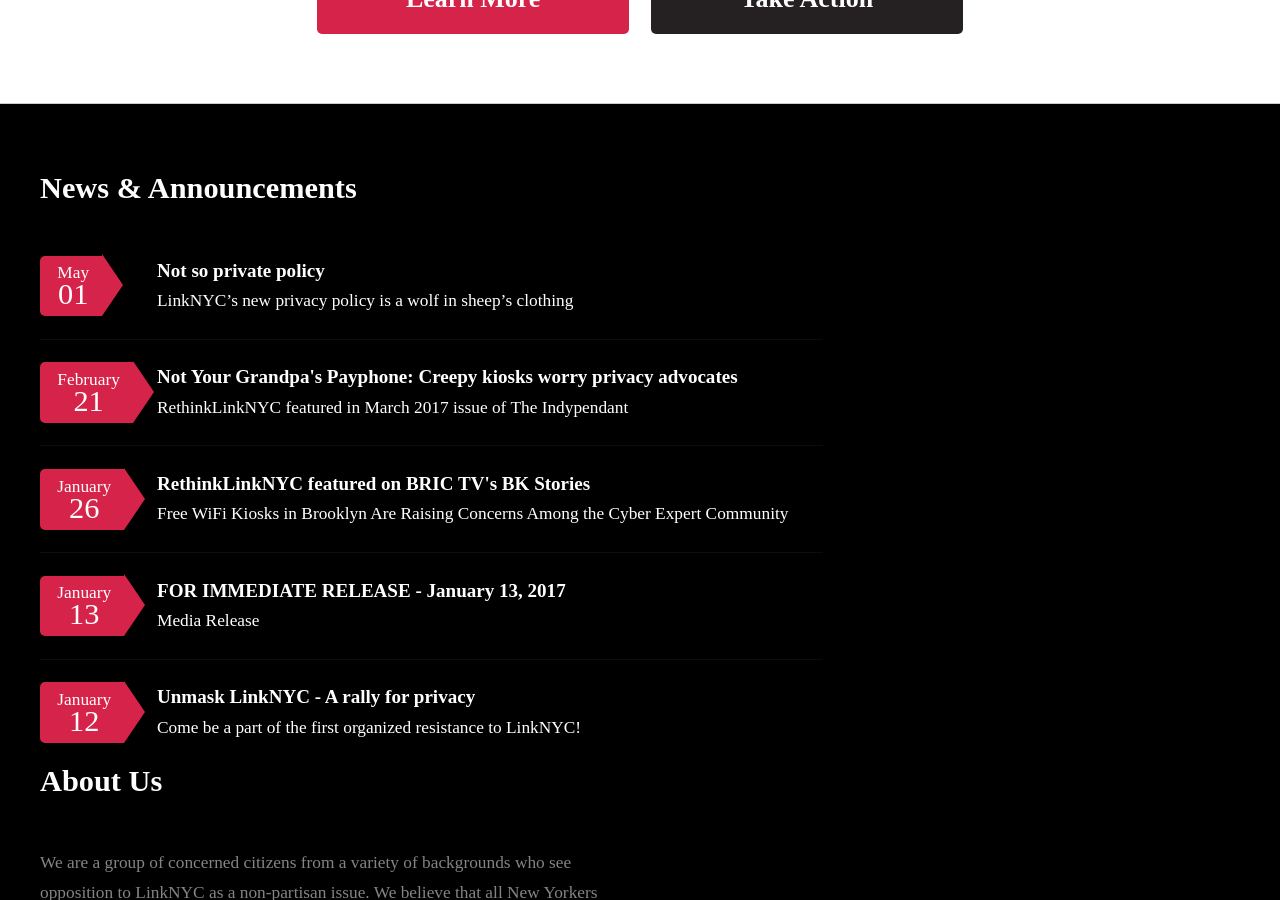
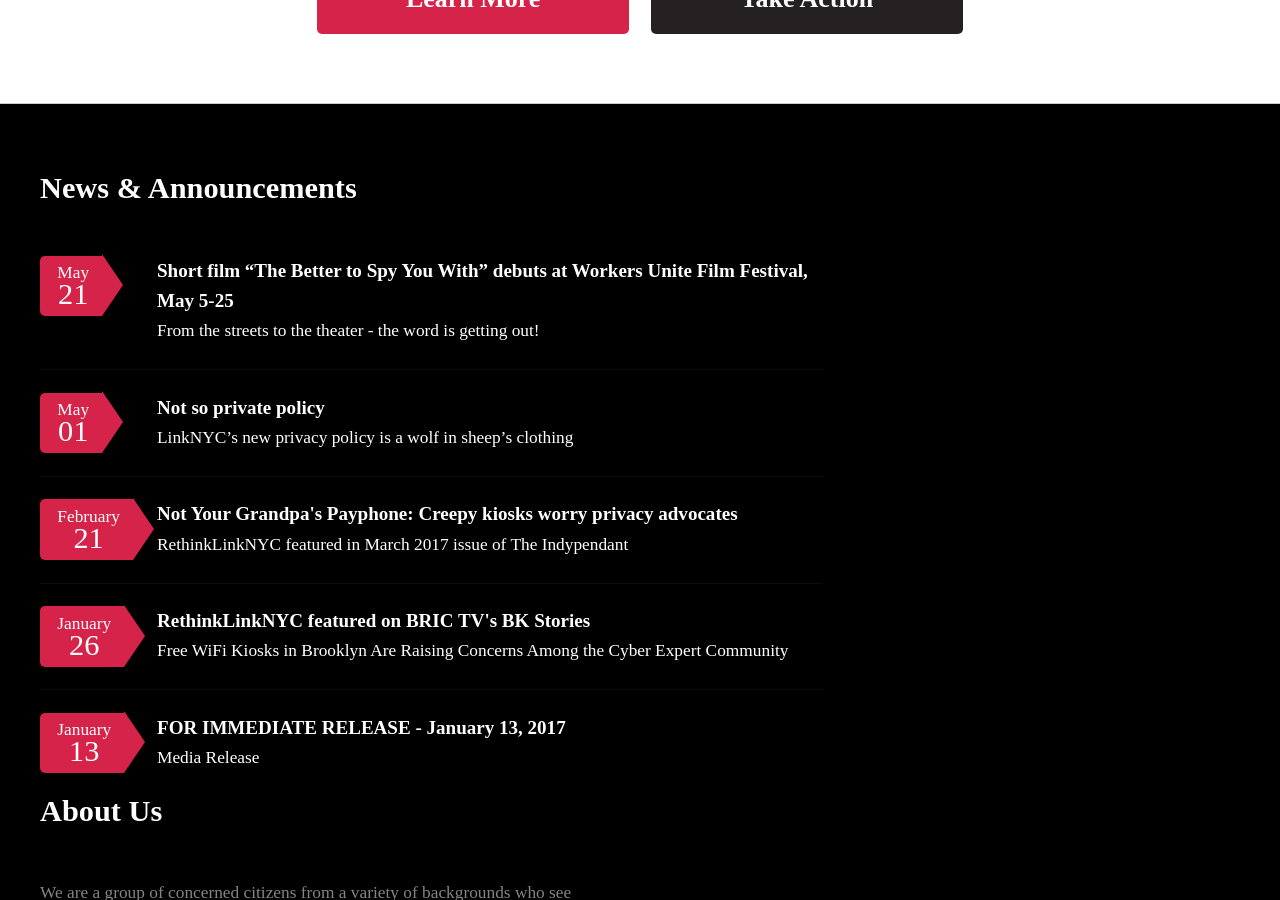
Before and after one commit to rethinklinknyc/rethinklinknyc.github.io, a Jekyll site: the page built from index.html, in a window 1280 px wide and 900 px high, scrolled down 1597 px. Built offline with Jekyll 4.4.1, drawn with Linux system fonts in a browser that asks for light colours; some web fonts are replaced; the list of posts is cut into pages by our own code.

Commit message:
Update 2017-05-21-the-better-to-spy-you-with.md

```diff
--- a/_posts/2017-05-21-the-better-to-spy-you-with.md
+++ b/_posts/2017-05-21-the-better-to-spy-you-with.md
@@ -1,8 +1,8 @@
 ---
 title: Short film “The Better to Spy You With”  debuts at Workers Unite Film Festival, May 5-25
-featured: /assets/images/spy-you-with-still.jpg
+featured: /assets/images/workers-unite.jpg
 layout: post
-published: false
+published: true
 ---
 **From the streets to the theater - the word is getting out!**
 
```
